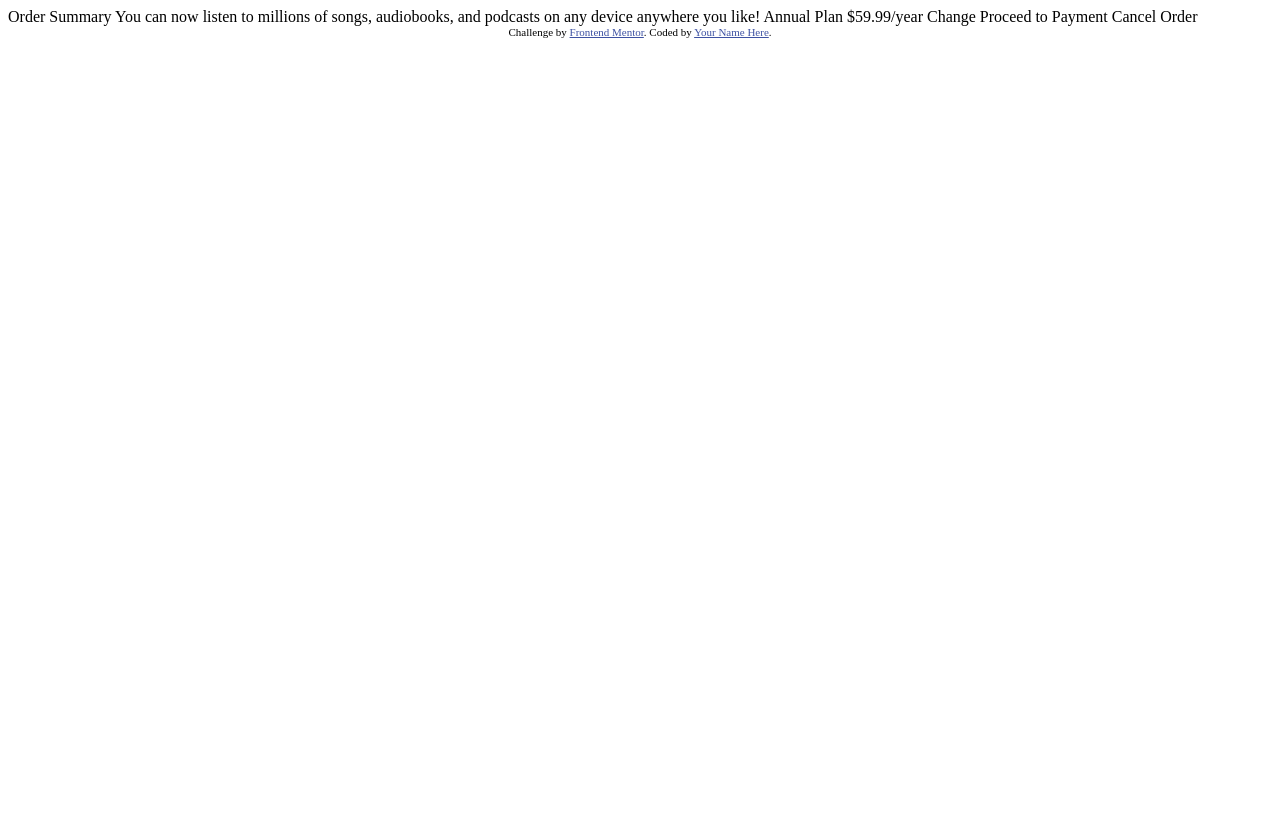
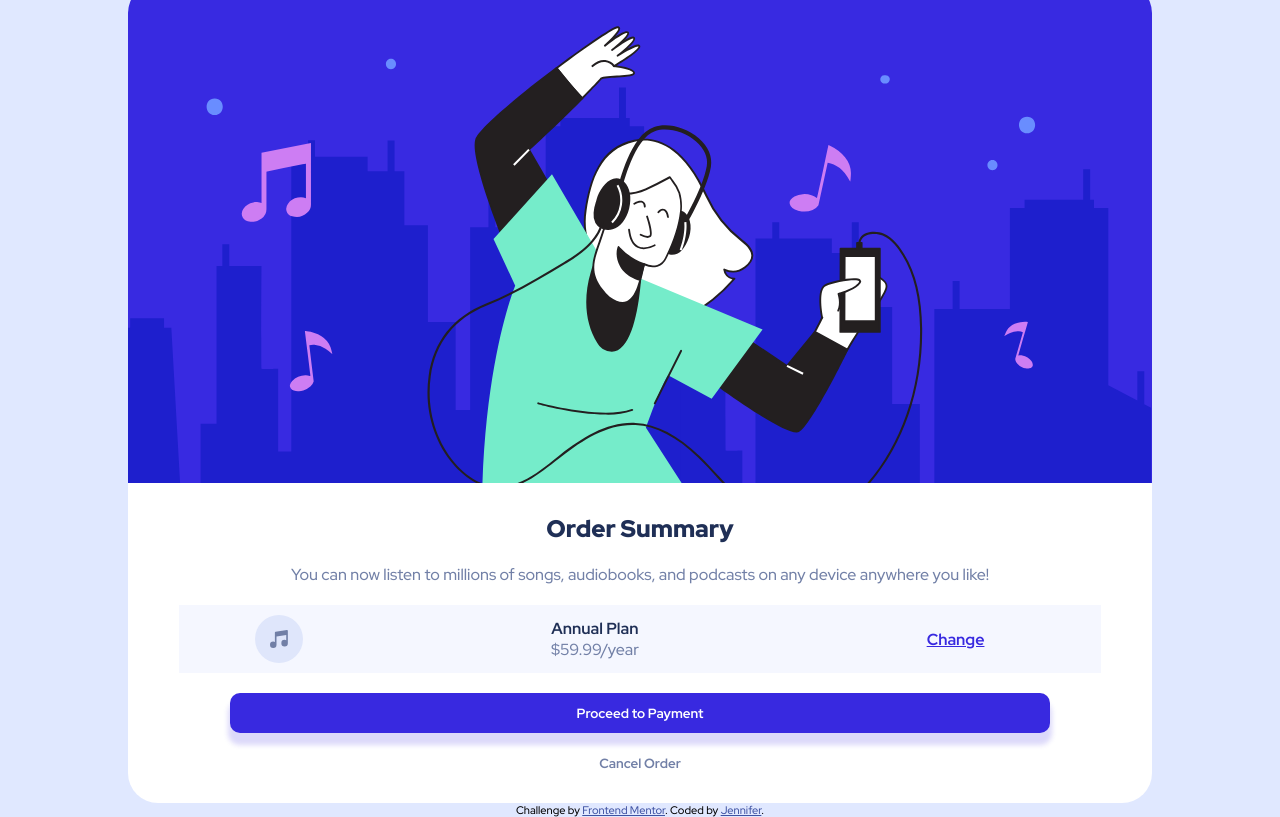
Before and after one commit to Jennifer1919/order-summary-component-main, a plain HTML site: page index.html in a window 1280 px wide. Drawn offline with Linux system fonts and the light colour scheme.

Commit message:
First version

```diff
--- a/index.html
+++ b/index.html
@@ -5,7 +5,10 @@
   <meta name="viewport" content="width=device-width, initial-scale=1.0"> <!-- displays site properly based on user's device -->
 
   <link rel="icon" type="image/png" sizes="32x32" href="./images/favicon-32x32.png">
-
+  <link rel="preconnect" href="https://fonts.googleapis.com">
+<link rel="preconnect" href="https://fonts.gstatic.com" crossorigin>
+<link href="https://fonts.googleapis.com/css2?family=Red+Hat+Display:wght@500;700;900&display=swap" rel="stylesheet">
+  <link rel="stylesheet" href="style.css">
   <title>Frontend Mentor | Order summary card</title>
 
   <!-- Feel free to remove these styles or customise in your own stylesheet 👍 -->
@@ -16,22 +19,29 @@
 </head>
 <body>
 
-  Order Summary
+  <div id="content-box">
+    <img src="images/illustration-hero.svg" alt="An image of a girl dancing to some music">
+    <h1>Order Summary</h1>
+    <p> You can now listen to millions of songs, audiobooks, and podcasts on any
+        device anywhere you like! </p>
 
-  You can now listen to millions of songs, audiobooks, and podcasts on any
-  device anywhere you like!
+   <div id="annual-plan">
+      <svg xmlns="http://www.w3.org/2000/svg" width="48" height="48"><g fill="none" fill-rule="evenodd"><circle cx="24" cy="24" r="24" fill="#DFE6FB"/><path fill="#717FA6" fill-rule="nonzero" d="M32.574 15.198a.81.81 0 00-.646-.19L20.581 16.63a.81.81 0 00-.696.803V26.934a3.232 3.232 0 00-1.632-.44A3.257 3.257 0 0015 29.747 3.257 3.257 0 0018.253 33a3.257 3.257 0 003.253-3.253v-8.37l9.726-1.39v5.327a3.232 3.232 0 00-1.631-.441 3.257 3.257 0 00-3.254 3.253 3.257 3.257 0 003.254 3.253 3.257 3.257 0 003.253-3.253V15.81a.81.81 0 00-.28-.613z"/></g></svg>
+     <p> <span class="mini-header">Annual Plan</span>  <br>$59.99/year</p>
+       <a href="#">Change</a>
+   </div>
 
-  Annual Plan
-  $59.99/year
+   <button id ="payment-button" class ="mini-header">Proceed to Payment</button>
+   <button id="cancel-button" class ="mini-header">Cancel Order</button>
 
-  Change
+  </div>
 
-  Proceed to Payment
-  Cancel Order
+
 
   <div class="attribution">
     Challenge by <a href="https://www.frontendmentor.io?ref=challenge" target="_blank">Frontend Mentor</a>.
-    Coded by <a href="#">Your Name Here</a>.
+    Coded by <a href="https://github.com/Jennifer1919/order-summary-component-main">Jennifer</a>.
   </div>
+
 </body>
 </html>
--- /dev/null
+++ b/style.scss
@@ -0,0 +1,113 @@
+*{
+    margin:0px 0px;
+    padding:0px 0px;
+    box-sizing: border-box;
+    font-family: 'Red Hat Display', sans-serif;
+}
+
+body{
+    height: 100vh;
+    display: flex;
+    flex-direction: column;
+    align-items: center;
+    justify-content: center;
+
+     background-color: hsl(225, 100%, 94%);
+
+     h1{
+         font-weight: 900;
+         color:hsl(223, 47%, 23%);
+     }
+     p{
+         font-size: 16px;
+         color: hsl(224, 23%, 55%);
+         text-align: center;
+     }
+     a{
+         color:hsl(245, 75%, 52%);
+     }
+
+     #content-box{
+
+         width:80%;
+         display: flex;
+         flex-direction: column;
+         align-items: center;
+
+         background-color: white;
+
+         border-radius: 30px 30px 30px 30px;
+
+         img{
+            border-radius: 30px 30px 0px 0px;
+            width: 100%;
+         }
+
+         h1{
+             margin: 30px 0px 20px 0px;
+             text-align: center;
+             font-size: 1.5em;
+
+         }
+
+         p{
+             width:90%;
+             text-align: center;
+             margin:0px 0px 20px 0px;
+         }
+
+         #annual-plan{
+             background-color: hsl(225, 100%, 98%);
+             width:90%;
+             padding: 10px 10px;
+             margin-bottom: 20px;
+
+             display: grid;
+             grid-template-columns: 20% 50% 30%;
+             align-items: center;
+             justify-items: center;
+
+             p{
+                 margin:0px 0px 0px 0px;
+
+                 .mini-header{
+                     font-weight: 700;
+                     color:hsl(223, 47%, 23%);
+
+                 }
+             }
+
+            a{
+                font-weight: 700;;
+            }
+
+         }
+
+         button{
+             width: 80%;
+             border-radius: 10px;
+             height: 40px;
+             border:none;
+             font-weight: 700;
+
+         }
+
+         #payment-button{
+                 color: white;
+                 background-color:hsl(245, 75%, 52%);
+                 margin-bottom: 10px;
+                 box-shadow: 0px 10px 5px 2px hsla(245, 75%, 52%, 0.178);
+             }
+
+        #cancel-button{
+            color:hsl(224, 23%, 55%);
+            background-color: transparent;
+            margin-bottom: 20px ;
+        }
+
+        }
+
+
+
+
+}
```
Also changed, not shown: style.css (added), 2 other files.
